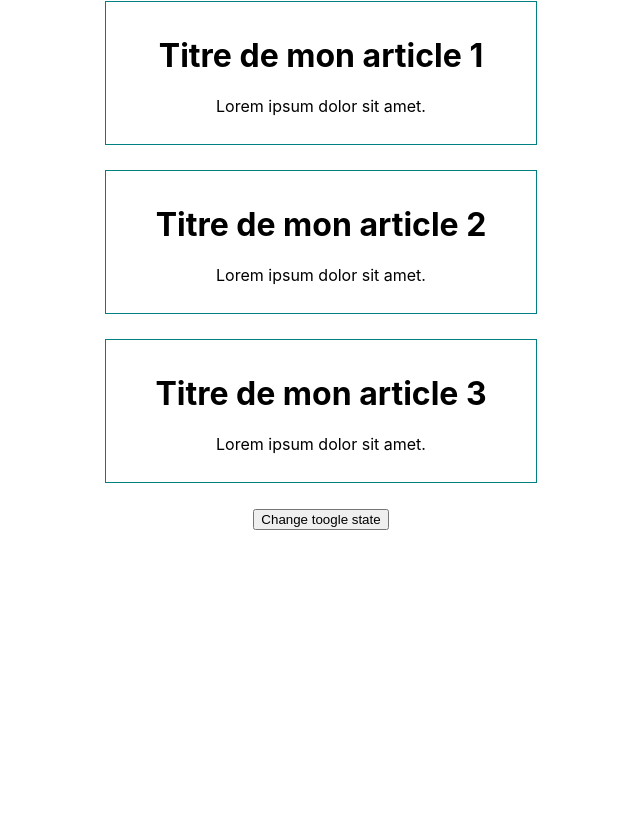
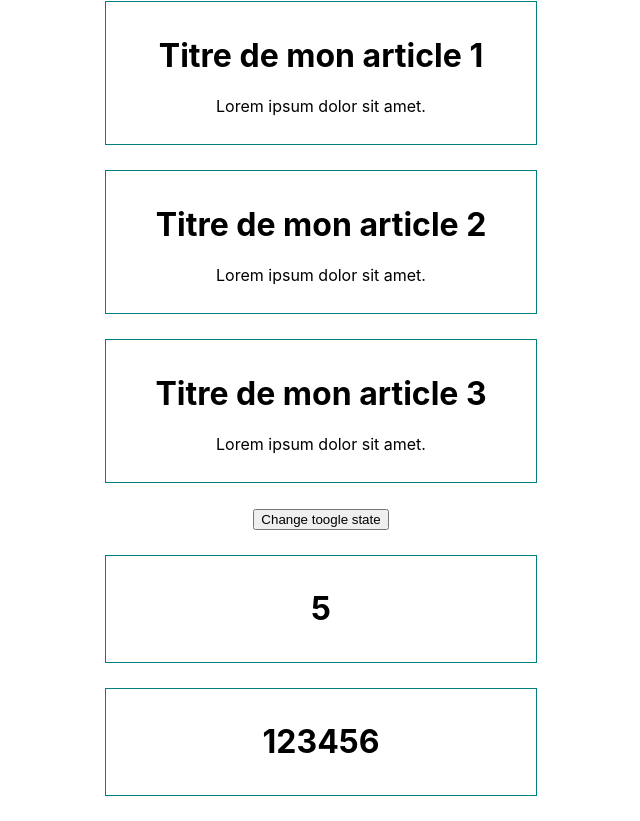
Before and after one commit to thecoderush/React-de-A-Z, a React (Create React App) app in the folder React-Learning/react-advanced/: page / in a window 1280 px wide. Shown: the part 1938-2759 px from the top of the page, without its empty margins (319-959 px from the left). Before the commit the page ends 2468 px from the top, so only its background shows below. Built offline with nearby package versions, Linux system fonts and the light colour scheme; no server answers.

Commit message:
Create MemoContent component for testing useMemo and React.memo

```diff
--- a/React-Learning/react-advanced/src/App.js
+++ b/React-Learning/react-advanced/src/App.js
@@ -1,4 +1,4 @@
-import { useState, useEffect } from "react"
+import { useState, useEffect, useMemo } from "react"
 import Timer from "./Timer"
 import Video from "./Video"
 import "./App.css"
@@ -6,6 +6,7 @@ import MultiRef from "./MultiRef"
 import CatAPI from "./CatAPI"
 import ToggleArr from "./ToggleArr"
 import ChildProps from "./ChildProps"
+import MemoContent from "./MemoContent"
 
 function App() {
     const [dataComponent, setDataComponent] = useState(1);
@@ -35,6 +36,11 @@ function App() {
 			window.removeEventListener('resize', actionResize)
 		}
     }, [])
+
+
+	const tableau = useMemo(() => {
+		return [1,2,3,4,5,6]
+	}, [])
 
   	return (
       	<div className="App">
@@ -75,6 +81,9 @@ function App() {
 				<p>Lorem ipsum dolor sit amet.</p>
 			</ChildProps>
 			<button onClick={changeToggle}>Change toogle state</button>
+
+			<MemoContent num={5} />
+			<MemoContent arr={tableau} />
       </div>
   	);
 }
--- a/React-Learning/react-advanced/src/ChildProps.js
+++ b/React-Learning/react-advanced/src/ChildProps.js
@@ -2,6 +2,7 @@ import React from 'react'
 
 export default function ChildProps(props) {
 
+    console.log("Mise à jour");
     console.log(props);
 
     const childPropsStyle = {
--- /dev/null
+++ b/React-Learning/react-advanced/src/MemoContent.js
@@ -0,0 +1,21 @@
+import React from 'react'
+
+function MemoContent(props) {
+    console.log("Memo mise à jour");
+
+    const memoContentStyle = {
+        padding: "12px 15px",
+        border: "1px solid Teal",
+        maxWidth: "400px",
+        margin: "25px auto 25px"
+    }
+
+    return (
+        <div style={memoContentStyle}>
+            <h1>{props.num}</h1>
+            <h1>{props.arr}</h1>
+        </div>
+    )
+}
+
+export default React.memo(MemoContent)
```
